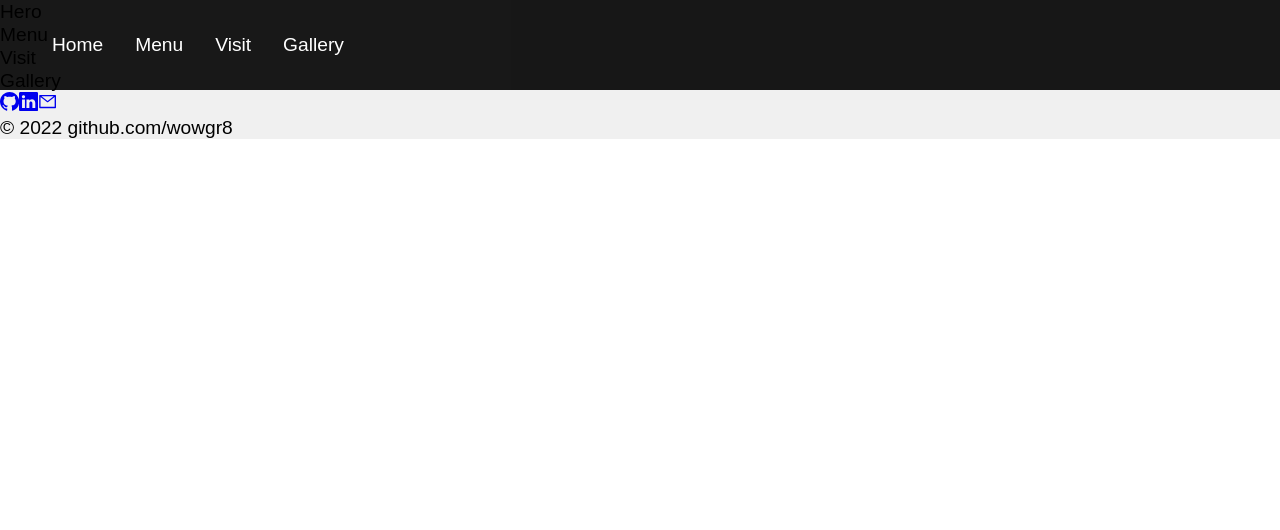
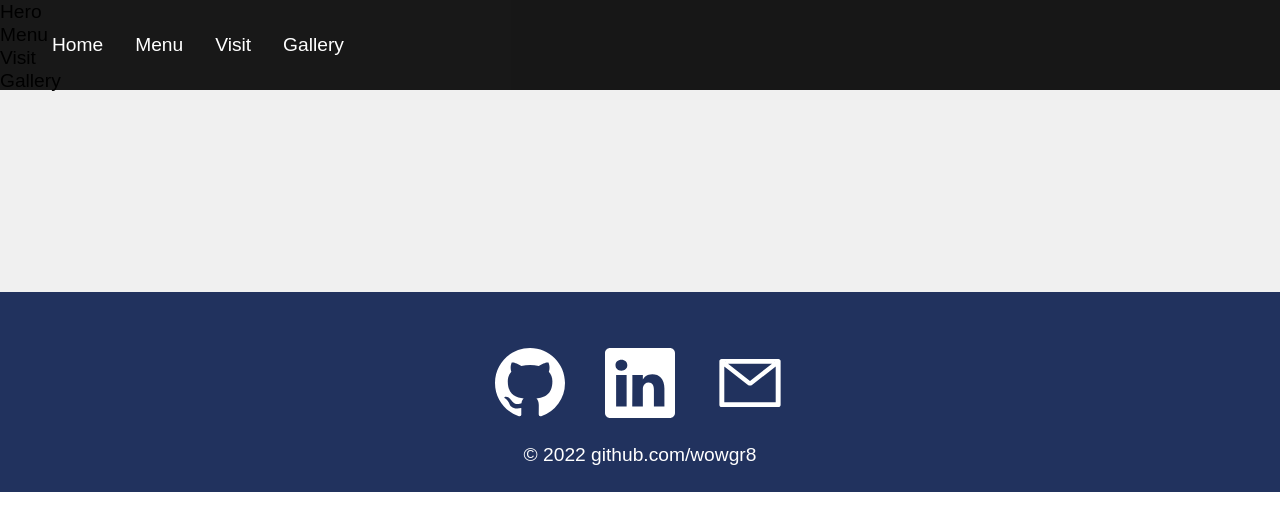
Before and after one commit to wowgr8/sabor-casero, a React (Create React App) app: page / in a window 1280 px wide. Shown: the top 530 px of the page. Built offline with nearby package versions, Linux system fonts and the light colour scheme.

Commit message:
add styling

```diff
--- a/src/styles/Footer.css
+++ b/src/styles/Footer.css
@@ -0,0 +1,28 @@
+.footer {
+  width: 100%;
+  height: 200px;
+  background: #21325e;
+  display: flex;
+  justify-content: center;
+  align-items: center;
+  flex-direction: column;
+  padding-top: 10px;
+  margin-top: 200px;
+}
+
+.socialMedia svg {
+  color: white;
+  margin: 20px;
+  font-size: 70px;
+  cursor: pointer;
+}
+
+.footer p {
+  color: white;
+}
+
+@media only screen and (max-width: 600px) {
+  .footer svg {
+    font-size: 50px;
+  }
+}
```
